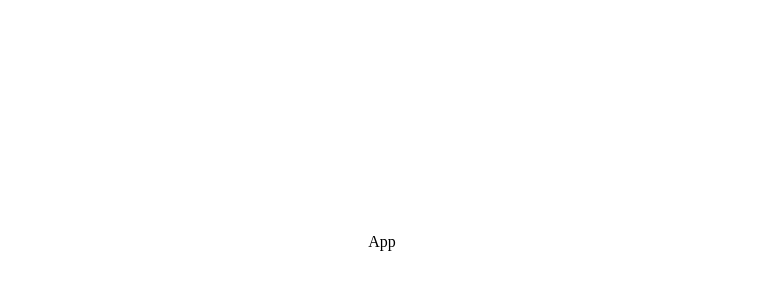
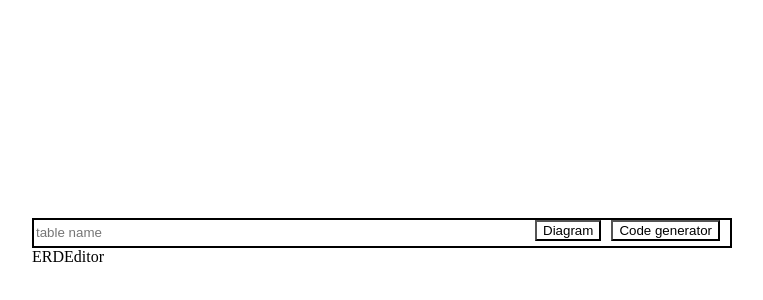
Before and after one commit to merkyuri/erd-editor-extension, a React app: page / in a window 1280 px wide. Shown: the part 158-458 px from the top of the page, without its empty margins (258-1021 px from the left). Built offline with nearby package versions, Linux system fonts and the light colour scheme.

Commit message:
Feat: create toolbar on webview and build directories (#3)

```diff
--- a/app/App.jsx
+++ b/app/App.jsx
@@ -1,7 +1,13 @@
 import React from "react";
 
+import Toolbar from "./components/Toolbar.jsx";
+
 function App() {
-  return <div>App</div>;
+  return (
+    <>
+      <Toolbar />
+    </>
+  );
 }
 
 export default App;
--- /dev/null
+++ b/app/CodeGenerator.jsx
@@ -0,0 +1,7 @@
+import React from "react";
+
+function CodeEditor() {
+  return <div>CodeEditor</div>;
+}
+
+export default CodeEditor;
--- /dev/null
+++ b/app/ERDEditor.jsx
@@ -0,0 +1,7 @@
+import React from "react";
+
+function ERDEditor() {
+  return <div>ERDEditor</div>;
+}
+
+export default ERDEditor;
--- /dev/null
+++ b/app/components/Toolbar.jsx
@@ -0,0 +1,40 @@
+import React, { useState } from "react";
+import styled from "styled-components";
+
+import CodeGenerator from "../CodeGenerator.jsx";
+import ERDEditor from "../ERDEditor.jsx";
+
+function Toolbar() {
+  const [showDiagram, setShowDiagram] = useState(true);
+
+  return (
+    <>
+      <BarWrapper>
+        <input placeholder="table name" />
+        <button onClick={() => setShowDiagram(false)}>Code generator</button>
+        <button onClick={() => setShowDiagram(true)}>Diagram</button>
+      </BarWrapper>
+      <div>{showDiagram ? <ERDEditor /> : <CodeGenerator />}</div>
+    </>
+  );
+}
+
+const BarWrapper = styled.div`
+  width: 700px;
+  height: 30px;
+  border: 2px solid black;
+
+  input {
+    border: none;
+    height: 25px;
+  }
+
+  button {
+    float: right;
+    margin-right: 10px;
+    background-color: white;
+    cursor: pointer;
+  }
+`;
+
+export default Toolbar;
```
Also changed, not shown: app/components/Canvas.jsx (added, +14 -0 lines), app/components/EntityDiagram.jsx (added, +33 -0 lines), src/DiagramEditorProvider.js (+18 -15 lines), 1 other file (tests, documents, lock files or other folders).
